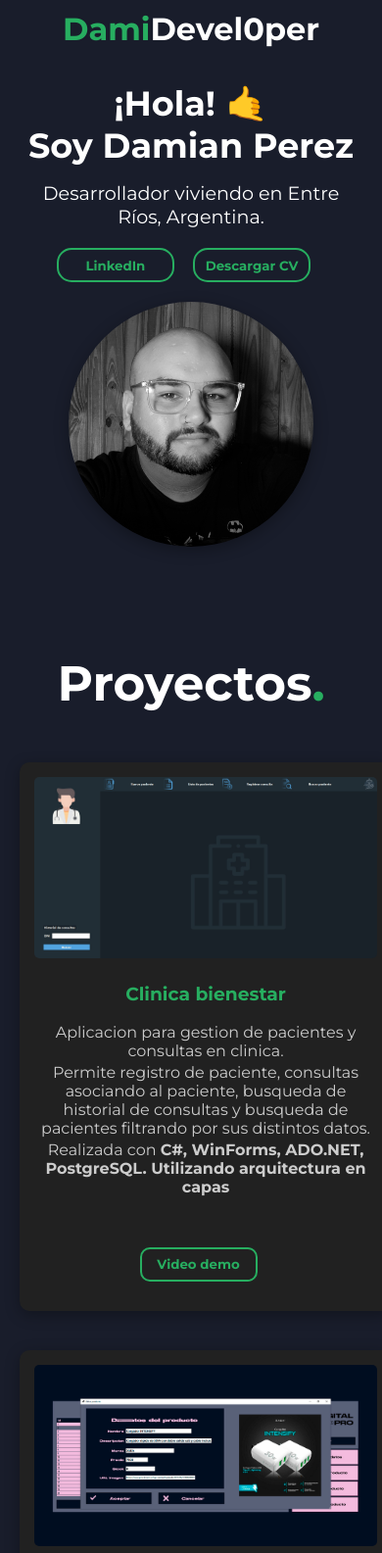
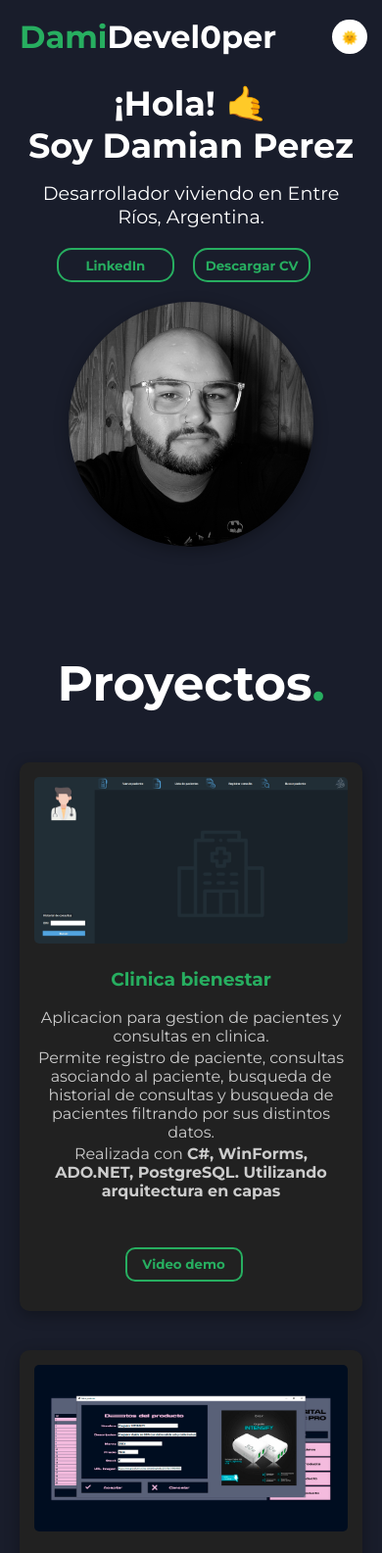
Before and after one commit to damidevel0per/portfolio-damian-perez, a plain HTML site: page index.html in a window 390 px wide. Shown: the top 1585 px of the page at 98% size. Drawn offline with Linux system fonts and the light colour scheme.

Commit message:
ajustando media queries del responsive

```diff
--- a/css/estilo.css
+++ b/css/estilo.css
@@ -67,6 +67,10 @@ a:hover{
 }
 #colorPagina:hover{
     background-color: #27AE60;
+}
+
+.botonTema{
+    display: none;
 }
 
 /* Estilos section hero */
@@ -457,21 +461,34 @@ hr{
     text-align: end;
 }
 
-
 /*MEDIA QUERIES PARA RESPONSIVE*/
 
 @media (max-width: 768px) {
 
-header {
-    flex-direction: column;
-    height: auto;
-    padding: 10px 0;
+.contenedorResponsive{
+    display: flex;
+    flex-direction: row;
+    align-items: center;
+    justify-content: space-between;
+    text-align: center;
+    width: 100%;
+}
+
+.botonTema{
+    display: block;
+}
+
+header{
+    height: 65px;
+}
+
+header h1{
+    padding-left: 20px;
     text-align: center;
 }
 
-li {
-    display: block;
-    padding: 10px 0;
+.nav-bar{
+    display: none;
 }
 
 .hero {
@@ -491,16 +508,13 @@ li {
 }
 
 .proyectos-personales {
-    flex-direction: column;
+
+    flex-direction: row;
     align-items: center;
 }
 
-.tarjeta-proyecto {
-    width: 90%;
-}
-
 .cajas {
-    flex-direction: column;
+    flex-direction: row;
     align-items: center;
 }
 
@@ -516,28 +530,6 @@ li {
     font-size: 35px;
 }
 
-.contacto {
-    padding: 20px;
-}
-
-.formulario-contacto {
-    width: 90%;
-}
-
-.section-footer {
-    flex-direction: column;
-    align-items: center;
-    text-align: center;
-    gap: 15px;
-}
-
-.info-footer {
-    text-align: center;
-}
-
-}
-
-@media (max-width: 768px) {
 .sobre-mi {
     padding: 20px;
     min-height: auto;
@@ -562,15 +554,24 @@ li {
     max-width: 300px;
     height: auto;
 }
+
+.contacto {
+    padding: 20px;
 }
 
-@media (max-width: 768px){
-    .nav-bar{
-        display: none;
-    }
+.formulario-contacto {
+    width: 90%;
+}
 
-    header h1{
-        text-align: center;
-    }
+.section-footer {
+    flex-direction: column;
+    align-items: center;
+    text-align: center;
+    gap: 15px;
+}
+
+.info-footer {
+    text-align: center;
+}
 
 }
--- a/index.html
+++ b/index.html
@@ -9,8 +9,9 @@
 <body>
     <!--CABEZA DE PAGINA-->
     <header>
-        <div>
+        <div class="contenedorResponsive">
             <h1>Dami<span>Devel0per</span></h1>
+            <button id="colorPagina" class="botonTema">🌞</button>
         </div>
         <nav class="nav-bar">
             <ul>
@@ -22,6 +23,7 @@
                 <li><button id="colorPagina">🌞</button></li>
             </ul>
         </nav>
+
     </header>
     <!--SECTION HERO-->
     <main>
```
